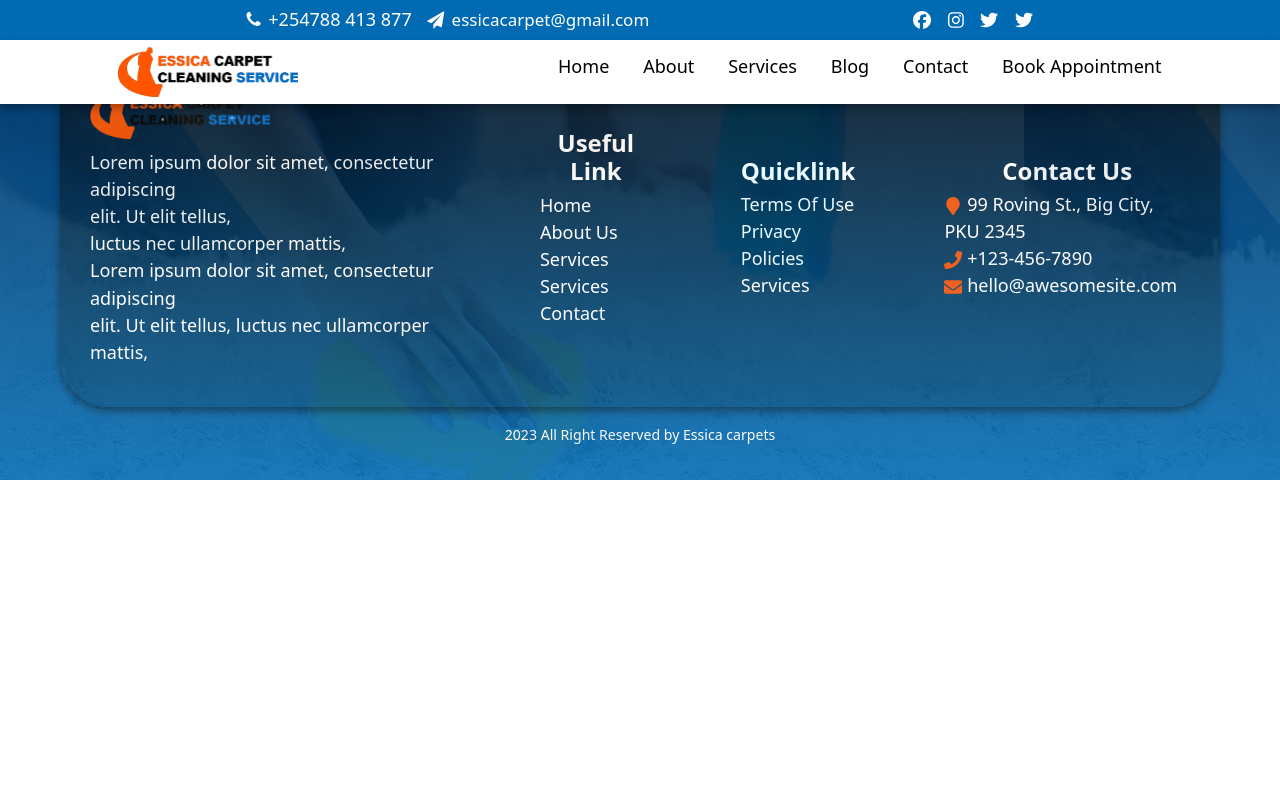
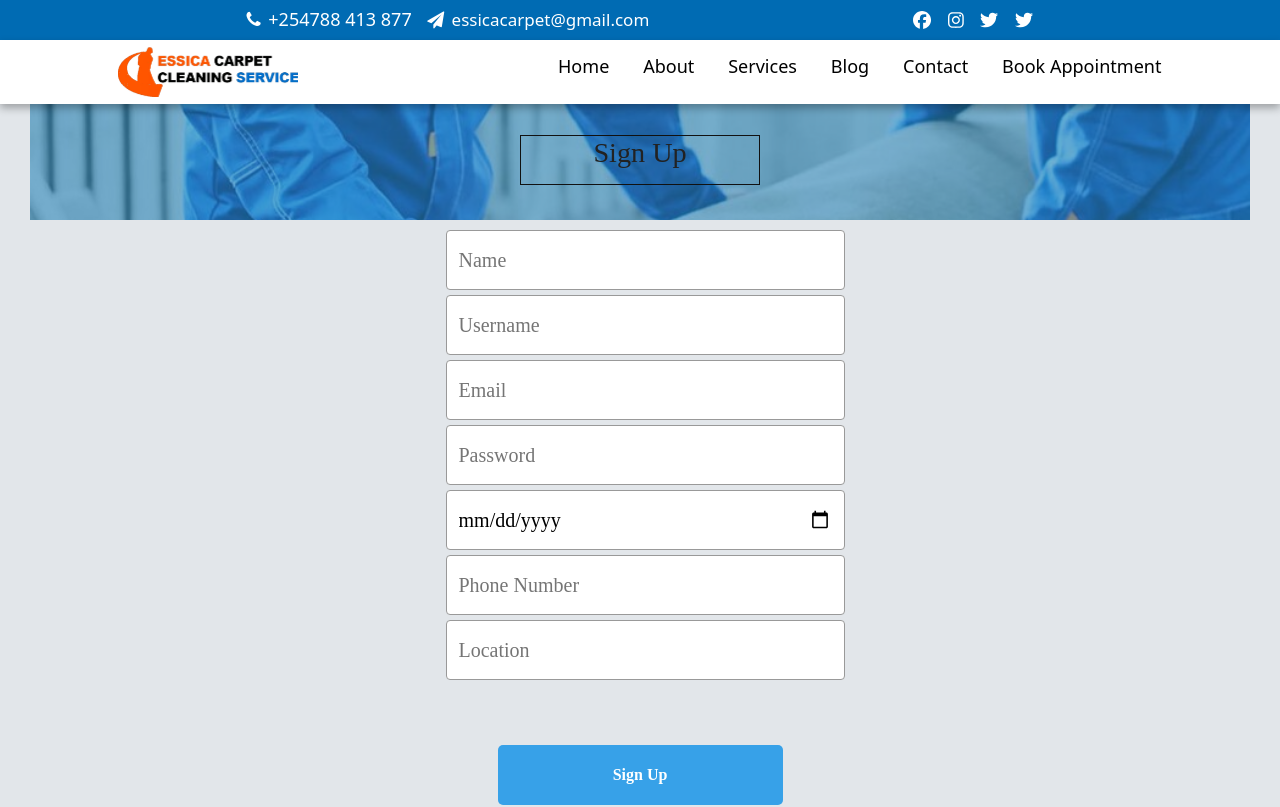
Before and after one commit to Tracy-miranja/essica-carpet-cleaning, a React (Vite) app: page /signup in a window 1280 px wide. Shown: the top 807 px of the page. Built offline with nearby package versions, Linux system fonts and the light colour scheme.

Commit message:
Complete signup page
Add signup form
add Signup route
Add signup.css

```diff
--- a/src/App.jsx
+++ b/src/App.jsx
@@ -12,6 +12,7 @@ import Footer from './components/footer/footer';
 import Navbar from './components/Navbar/navbar';
 import Options from './components/Registration/options';
 import SignIn from './components/Signin/Signin';
+import SignUp from './components/Signup/Signup';
 
 import Booking from './components/Bookings/booking';
 
@@ -44,6 +45,7 @@ const App = () => {
             <Route exact path="/Contact" element={<Contact />} />
             <Route exact path="/Options" element={<Options/>} />
             <Route exact path="/signin" element={<SignIn />} />
+            <Route exact path="/signup" element={<SignUp />} />
             <Route exact path="/booking" element={<Booking />} />
           </Routes>
         </Router>
--- /dev/null
+++ b/src/components/Signup/signup.css
@@ -0,0 +1,96 @@
+/* Signup Banner */
+.signup-banner {
+    background-image: url(../About/carpets-washing.jpg); /* Adjust the image URL as needed */
+    background-repeat: no-repeat;
+    background-size: cover;
+    margin-bottom: 30px;
+    background-position: 25%;
+    height: 15vh; /* Half the height compared to signin */
+    width: 100%;
+  }
+
+  /* Signup Container */
+  .signup {
+    background-color: rgba(37, 130, 184, 0.6); /* Slightly lighter/darker for distinction */
+    display: flex;
+    justify-content: center;
+    align-items: center;
+    height: 100%;
+    width: 100%;
+  }
+
+  /* Signup Content Styling */
+  .signup-contents {
+    text-align: center;
+    justify-content: center;
+    border: 1px solid #111111;
+    width: 240px; /* Same as signin */
+    height: 50px; /* Same as signin */
+    align-items: center;
+    font-weight: 500;
+  }
+
+  /* Signup Form Container */
+  .signup-container {
+    font-size: 14px; /* Slightly larger font size */
+    line-height: 1.8;
+    color: #222;
+    background: #E2E6EA; /* Different background color for distinction */
+    font-weight: 400;
+    font-family: Poppins;
+    padding: 30px;
+    padding-top: 100px; /* Increased top padding to move content down */
+    z-index: 2;
+    height: 100%;
+    width: 100%;
+    display: flex;
+    flex-direction: column;
+    align-items: center;
+  }
+
+/* Form Group */
+.form-group {
+    margin-bottom: 10px; /* Reduced space between each input field */
+    width: 100%; /* Full width */
+    display: flex;
+    flex-direction: column;
+    align-items: center;
+
+  }
+
+  .form-group label {
+    margin-bottom: 5px; /* Space between label and input */
+    font-weight: bold; /* Optional: makes label text bold */
+    color: black; /* Set label color to black */
+  }
+
+
+  /* Input Field Styling */
+  .form-group input {
+    width: 70%; /* Adjust as needed */
+    padding: 10px;
+    margin-bottom: 10px; /* Reduced space between input field and the next element */
+    border-radius: 4px;
+    border: 1px solid #ccc;
+  }
+
+  /* Submit Button Styling */
+  .signup-submit {
+    width: 50%; /* Matching input fields width */
+    padding: 10px;
+    background-color: #37A1E8; /* A vibrant color for the button */
+    color: white;
+    border: none;
+    border-radius: 5px;
+    cursor: pointer;
+    font-size: 16px; /* Larger font size for readability */
+    margin-top: 20px;
+  }
+
+  /* Success Message Styling */
+  .signup-success-message {
+    color: green;
+    font-size: 1.2em;
+    text-align: center;
+    margin-top: 20px;
+  }
--- a/src/components/Signup/signup.jsx
+++ b/src/components/Signup/signup.jsx
@@ -0,0 +1,98 @@
+import React, { useState } from 'react';
+import { useDispatch } from 'react-redux';
+import { useNavigate } from 'react-router-dom';
+import { addCustomer } from '../../store/customerSlice';
+import './signup.css'; // Make sure to create this CSS file for styling
+
+const Signup = () => {
+  const dispatch = useDispatch();
+  const navigate = useNavigate();
+  const [userData, setUserData] = useState({
+    name: '',
+    username: '',
+    email: '',
+    password: '',
+    dateOfBirth: '',
+    phoneNumber: '',
+    location: '',
+  });
+  const [signupSuccess, setSignupSuccess] = useState(false);
+
+  const handleInputChange = (e) => {
+    setUserData({ ...userData, [e.target.name]: e.target.value });
+  };
+
+  const handleSubmit = async (e) => {
+    e.preventDefault();
+    try {
+      await dispatch(addCustomer({ ...userData, role: 'user' }));
+      setSignupSuccess(true);
+      setTimeout(() => navigate('/options'), 3000); // Redirect after 3 seconds
+    } catch (error) {
+      console.error('Signup failed:', error);
+      // Handle signup failure (e.g., show error message)
+    }
+  };
+
+  return (
+
+    <div className="signup-container">
+            <div className="signup-banner">
+        <div className='signup'>
+          <div className='signup-contents'>
+            <h1>Sign Up</h1>
+
+          </div>
+        </div>
+      </div>
+      {signupSuccess ? (
+        <p className="signup-success-message">Account successfully added.</p>
+      ) : (
+        <form onSubmit={handleSubmit} className="signup-form">
+        {/* Input for Name */}
+        <div className="form-group">
+          <input type="text" name="name" value={userData.name} onChange={handleInputChange} placeholder="Name" required />
+        </div>
+
+        {/* Input for Username */}
+        <div className="form-group">
+          <input type="text" name="username" value={userData.username} onChange={handleInputChange} placeholder="Username" required />
+        </div>
+
+        {/* Input for Email */}
+        <div className="form-group">
+          <input type="email" name="email" value={userData.email} onChange={handleInputChange} placeholder="Email" required />
+        </div>
+
+        {/* Input for Password */}
+        <div className="form-group">
+          <input type="password" name="password" value={userData.password} onChange={handleInputChange} placeholder="Password" required />
+        </div>
+
+        {/* Input for Date of Birth */}
+        <div className="form-group">
+          <input type="date" name="dateOfBirth" value={userData.dateOfBirth} onChange={handleInputChange} required />
+        </div>
+
+        {/* Input for Phone Number */}
+        <div className="form-group">
+          <input type="tel" name="phoneNumber" value={userData.phoneNumber} onChange={handleInputChange} placeholder="Phone Number" required />
+        </div>
+
+        {/* Input for Location */}
+        <div className="form-group">
+          <input type="text" name="location" value={userData.location} onChange={handleInputChange} placeholder="Location" required />
+        </div>
+
+        {/* Submit Button */}
+        <div className="form-group">
+          <button type="submit" className="signup-submit">Sign Up</button>
+        </div>
+      </form>
+
+      )}
+    </div>
+  );
+};
+
+export default Signup;
```
